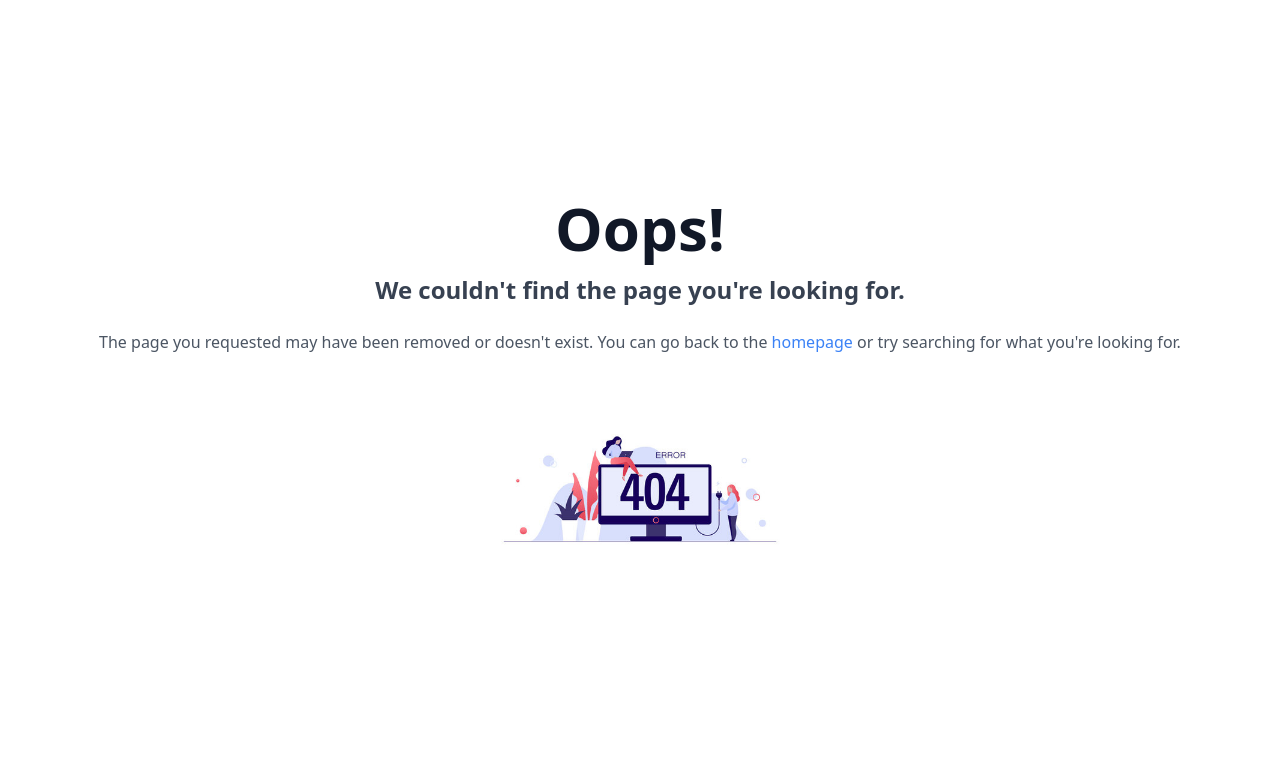
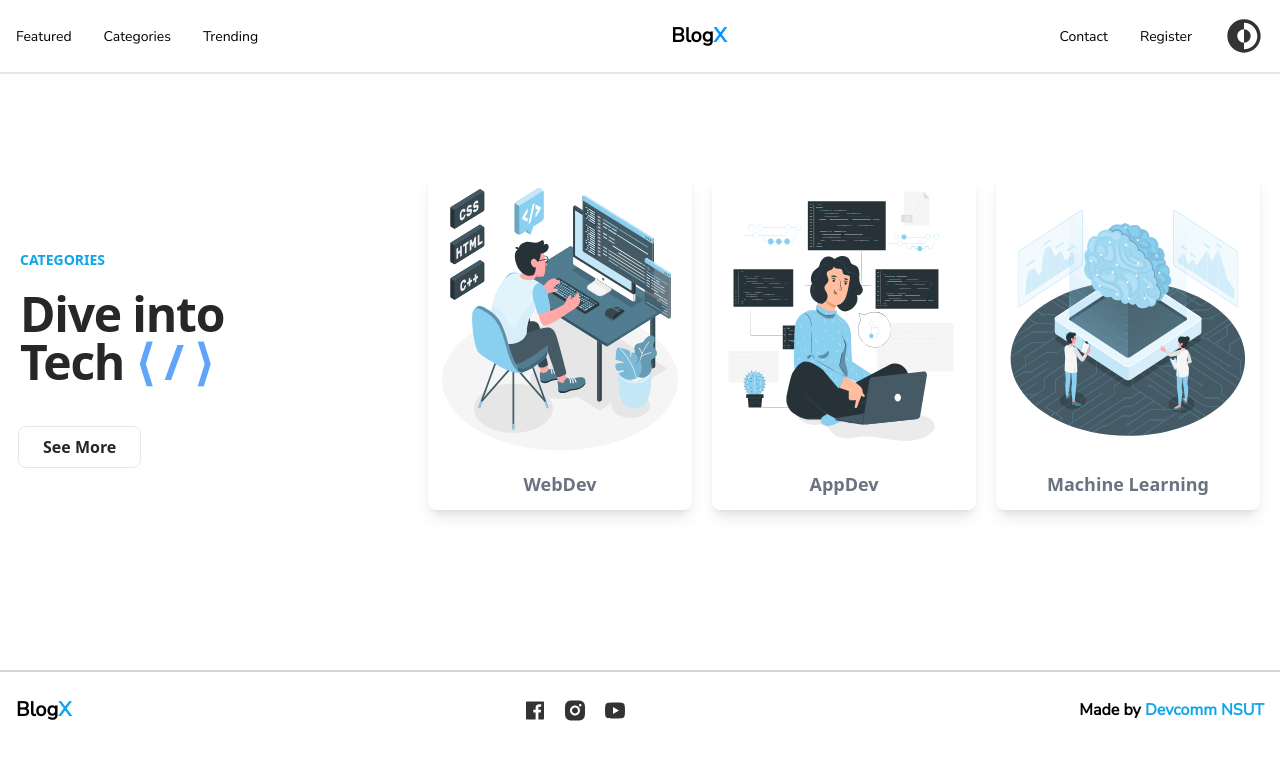
Before and after one commit to RashidSiddiqui2004/BlogX, a React (Vite) app: page /departments in a window 1280 px wide. Shown: the top 760 px of the page. Built offline with nearby package versions, Linux system fonts and the light colour scheme.

Commit message:
updated mobile responsiveness for category pages + updated App.jsx

```diff
--- a/src/App.jsx
+++ b/src/App.jsx
@@ -25,6 +25,7 @@ import TrendingPage from "./components/trendingBlogs.jsx/TrendingPage";
 import RegisterLayout from "./components/homepage/registration/RegisterLayout";
 import FeaturedPage from "./components/homepage/featured/FeaturedPage";
 import DeptBlogLayout from "./components/departmentBlogs/DeptBlogLayout";
+import DepartmentPage from "./components/departmentBlogs/DepartmentPage";
 
 // import AdminDashboard from './components/admin/AdminDashboard';
 
@@ -44,6 +45,8 @@ function App() {
           <Route path='/update-blog/:id' element={<UpdateBlogLayout />} />
 
           <Route path='/featured-blogs' element={<FeaturedPage />} />
+
+          <Route path='/departments' element={<DepartmentPage />} />
 
           <Route path="/trending-blogs" element={<div>
             <Layout>
--- a/src/components/departmentBlogs/DepartmentBlogs.jsx
+++ b/src/components/departmentBlogs/DepartmentBlogs.jsx
@@ -119,7 +119,6 @@ const DepartmentBlogs = () => {
                 </div>
 
 
-
             </div>
 
             {
@@ -179,7 +178,6 @@ const DepartmentBlogs = () => {
             }
 
 
-
         </div>
     )
 }
--- /dev/null
+++ b/src/components/departmentBlogs/DepartmentBlogsMobile.jsx
@@ -0,0 +1,109 @@
+
+
+import React, { useContext, useEffect } from 'react'
+import myContext from '../../context/data/myContext';
+import { Link, useParams } from 'react-router-dom';
+import extractFirstXWords from '../../utilities/initials/fetchXWords'
+import deptMap from '../../utilities/departments/DepartmentMap'
+import RecentDeptBlogs from './RecentDeptBlogs';
+
+const DepartmentBlogsMobile = () => {
+
+    const context = useContext(myContext);
+
+    const { mode, deptBlogs, getDepartmentBlogs } = context;
+
+    const isDarkTheme = (mode == "dark");
+
+    const params = useParams();
+    const departmentName = params.deptName;
+
+    const department = deptMap.get(departmentName);
+
+    // get dept specific blogs
+
+    useEffect(() => {
+
+        const fetchDeptBlogs = async () => {
+            try {
+                // Fetch dept blogs data
+                const deptBlogsData = await getDepartmentBlogs(departmentName);
+
+            } catch (error) {
+                console.log(error);
+            }
+        }
+
+        fetchDeptBlogs();
+    }, []);
+
+    useEffect(() => {
+        window.scrollTo(0, 0);
+    }, []);
+
+    return (
+        <div className="mt-10 w-full max-md:max-w-full min-h-screen">
+
+            <h1 className={`text-2xl md:text-5xl justify-center font-semibold my-3 py-3 border-y ${isDarkTheme ? 'text-white' : 'text-zinc-800'}`}>{department}</h1>
+
+            <h2 className={`text-lg flex justify-start mx-[5%] font-semibold ${isDarkTheme ? 'text-white' : 'text-zinc-800'}`}>All blog posts</h2>
+            {
+                (deptBlogs.length >= 1)
+
+                    ?
+
+                    <div className="mx-[5%] my-10">
+
+                        <div className='grid gap-x-8'>
+
+                            <div>
+
+                                {
+                                    deptBlogs && deptBlogs?.map((blog, index) => {
+
+                                        const { title,
+                                            summary,
+                                            author,
+                                            blogPoster,
+                                            tags,
+                                            claps,
+                                            minutesRead,
+                                            date,
+                                            id,
+                                        } = blog;
+
+                                        let shortSummary = extractFirstXWords(summary, 40);
+                                        shortSummary += ' ...'
+
+                                        return (
+                                            <Link to={`/blog/${title}/${id}`} key={index}>
+                                                <RecentDeptBlogs blogid={id} title={title}
+                                                    summary={shortSummary} blogPoster={blogPoster}
+                                                    author={author} tags={tags} claps={claps}
+                                                    publishDate={date} minutesRead={minutesRead}
+                                                />
+                                            </Link>
+                                        )
+
+                                    })
+                                }
+
+                            </div>
+
+
+                        </div>
+
+                    </div>
+
+                    :
+
+                    <>
+                    </>
+            }
+
+
+        </div>
+    )
+}
+
+export default DepartmentBlogsMobile
--- /dev/null
+++ b/src/components/departmentBlogs/DepartmentPage.jsx
@@ -0,0 +1,17 @@
+
+import React from 'react'
+import Navbar from '../homepage/navbar/Navbar'
+import Footer from '../homepage/footer/Footer'
+import CategorySection from '../homepage/categories/Categories'
+
+const DepartmentPage = () => {
+  return (
+    <div>
+        <Navbar/>
+        <CategorySection/>
+        <Footer/>
+    </div>
+  )
+}
+
+export default DepartmentPage
--- a/src/components/departmentBlogs/DeptBlogLayout.jsx
+++ b/src/components/departmentBlogs/DeptBlogLayout.jsx
@@ -3,13 +3,21 @@ import React from 'react'
 import DepartmentBlogs from './DepartmentBlogs'
 import Navbar from './../homepage/navbar/Navbar'
 import Footer from './../homepage/footer/Footer'
+import DepartmentBlogsMobile from './DepartmentBlogsMobile'
 
 const DeptBlogLayout = () => {
   return (
     <div>
-        <Navbar/>
-        <DepartmentBlogs/>
-        <Footer/>
+      <Navbar />
+      <div className='hidden md:block'>
+        <DepartmentBlogs />
+      </div>
+
+      <div className='block md:hidden'>
+        <DepartmentBlogsMobile />
+      </div>
+
+      <Footer />
     </div>
   )
 }
--- a/src/components/departmentBlogs/RecentDeptBlogs.jsx
+++ b/src/components/departmentBlogs/RecentDeptBlogs.jsx
@@ -18,7 +18,7 @@ const RecentDeptBlogs = ({
 
     return (
         <div
-            className={`flex flex-col mt-2 max-md:ml-0 max-md:w-full flex-grow h-full ${mode === "dark"
+            className={`flex flex-col mt-2 max-md:ml-0 max-md:w-full flex-grow md:h-full ${mode === "dark"
                 ? "bg-customBlue rounded-lg text-white"
                 : "bg-neutral-80 text-zinc-800"
                 }`}>
--- a/src/components/homepage/categories/CardsCategory.jsx
+++ b/src/components/homepage/categories/CardsCategory.jsx
@@ -2,12 +2,12 @@ import React from "react";
 
 const Card = ({ title, image }) => {
   return (
-    <div className="max-w-xs rounded md:rounded-xl overflow-hidden shadow-lg hover:shadow-2xl">
-      <div className="h-[80%]">
-        <img className="w-full bg-contain" src={image} alt="Card" />
+    <div className="max-w-xs rounded-lg shadow-lg min-h-40 hover:shadow-2xl">
+      <div className="aspect-w-16 aspect-h-9">
+        <img className="w-full h-full object-cover" src={image} alt="Card" />
       </div>
-      <div className="px-6 md:py-4 py-0">
-        <div className="md:text-xl text-xs mt-0 text-left font-normal">{title}</div>
+      <div className="px-4 py-3">
+        <div className="text-lg font-semibold">{title}</div>
       </div>
     </div>
   );
--- a/src/components/homepage/categories/Categories.jsx
+++ b/src/components/homepage/categories/Categories.jsx
@@ -1,5 +1,4 @@
 import React, { useContext, useState } from "react";
-import { useNavigate } from "react-router-dom";
 import myContext from "../../../context/data/myContext";
 import { Link } from 'react-router-dom';
 import Card from './CardsCategory';
@@ -11,7 +10,6 @@ import MLDept from './MLDept.svg';
 function CategorySection() {
   const context = useContext(myContext);
   const { mode } = context;
-  const navigate = useNavigate();
 
   const departmentData = [
     {
@@ -28,7 +26,7 @@ function CategorySection() {
     },
     {
       id: 3,
-      title: "AI & ML",
+      title: "Machine Learning",
       image: MLDept,
       url: 'machine-learning'
     },
@@ -38,15 +36,11 @@ function CategorySection() {
 
   const [currentIndex, setCurrentIndex] = useState(0);
 
-  // const handleSeeMoreClick = () => {
-  //   navigate("/blog");
-  // };
-
-
 
   return (
-    <div className="mt-[5%]">
-      <div className="md:w-[6%] md:mt-10 flex justify-around">
+    <div>
+
+      {/* <div className="md:w-[6%] flex justify-around">
         <button className={`prev mr-3 md:mr-0 hidden md:block ${mode === "dark"
           ? "bg- rounded-lg text-white"
           : "bg-neutral-80  text-gray-400"
@@ -55,9 +49,12 @@ function CategorySection() {
           ? "bg- rounded-lg text-white"
           : "bg-neutral-80 text-zinc-800"
           }`} >→</button>
-      </div>
-      <div className="flex flex-col justify-between md:flex-row md:py-12 md:h-[500px] h-[250px]">
-        <div className="flex gap-5 justify-between md:mt-8 md:w-[30%] max-md:flex-wrap ">
+      </div> */}
+
+
+      <div className="flex flex-col justify-between md:flex-row md:py-12 md:h-[500px]">
+
+        <div className="gap-5 mt-9  md:mt-[10%] md:w-[30%] max-md:flex-wrap">
           <div
             className={`flex text-start flex-col px-5 font-semibold max-md:max-w-full ${mode === "dark"
               ? "bg- rounded-lg text-white"
@@ -82,30 +79,30 @@ function CategorySection() {
                 } border-opacity-40 max-md:px-10 md:mt-10`}
               style={{ transform: "translateX(-30px)" }}
             >
-              <Link to={`/blog`}>
+              <Link to={`/departments`}>
                 <button>See More</button>
               </Link>
             </div>
           </div>
+
         </div>
-        <div className="md:w-[65%] w-[90%] mx-auto mt-20 md:ml-auto md:mr-5 flex justify-center items-center transition-transform duration-500 ease-in-out md:mb-[-3.5%]">
-          <div className={`grid grid-cols-3 gap-5 justify-between md:h-[80%] h-[140%] ${mode === "dark"
-            ? "bg- rounded-lg text-white"
-            : "bg-neutral-80 text-gray-500"
-            }`}>
+
+        <div className="md:w-[65%] w-[90%] mt-16 md:mt-2 mx-auto md:ml-auto md:mr-5 flex justify-center items-center transition-transform duration-500 ease-in-out md:mb-[-3.5%]">
+          <div className={`grid grid-cols-2 md:grid-cols-3 gap-5 justify-between md:h-[80%] h-[140%] ${mode === "dark" ? "bg- rounded-lg text-white" : "bg-neutral-80 text-gray-500"}`}>
             {departmentData.map((dept) => (
-
-                <Link to={`/department/${dept.url}`}
-                key={dept.id}>
-                  <Card
-                    title={dept.title}
-                    image={dept.image}
-                  />
-                </Link>
+              <Link to={`/department/${dept.url}`} key={dept.id}>
+                <Card
+                  title={dept.title}
+                  image={dept.image}
+                />
+              </Link>
             ))}
           </div>
         </div>
+
       </div>
+
+
       <div className="border-b border-gray-300 md:mt-24 mt-24"></div>
     </div>
   );
--- a/src/components/homepage/featured/FeaturedBlog.jsx
+++ b/src/components/homepage/featured/FeaturedBlog.jsx
@@ -25,7 +25,7 @@ const FeaturedBlog = ({featuredBlogs, currentIndex, mode}) => {
                         <div className="text-sm text-sky-500 uppercase max-md:max-w-full">
                             Featured Blogs
                         </div>
-                        <div className={`text-sm px-3 py-1 rounded-sm ml-3 md:ml-0
+                        <div className={`text-sm px-3 py-1 rounded-sm  md:ml-0
             ${mode === "dark" ? 'bg-gray-200 text-slate-800' : 'bg-slate-700 text-white'}`}>
                             {featuredBlogs[currentIndex]?.department}
                         </div>
--- a/src/components/homepage/navbar/Navbar.jsx
+++ b/src/components/homepage/navbar/Navbar.jsx
@@ -68,10 +68,14 @@ const Navbar = () => {
                 </div>
             </Link>
 
+
+
+            <Link to={'/departments'} className='md:flex md:gap-x-2'>
                 <div className="my-4 mx-6 text-[14px] flex items-center justify-start
         border-b-2 border-gray-600 py-4 w-[70%]">
                     Categories
                 </div>
+            </Link>
 
             <Link to={'/trending-blogs'} className='md:flex md:gap-x-2'>
                 <div className="my-4 mx-6 text-[14px] flex items-center
@@ -123,9 +127,11 @@ const Navbar = () => {
             </Link>
 
 
+            <Link to={'/departments'} className='md:flex md:gap-x-2'>
                 <div className="mx-4 text-[14px] hidden md:flex items-center">
                     Categories
                 </div>
+            </Link>
 
             <Link to={'/trending-blogs'} className='md:flex md:gap-x-2'>
                 <div className="mx-4 text-[14px] hidden md:flex items-center">
--- a/src/components/homepage/trending/BlogCard.jsx
+++ b/src/components/homepage/trending/BlogCard.jsx
@@ -17,7 +17,7 @@ const BlogCard = ({
 
     return (
         <div
-           className = {`flex flex-col max-w-md mt-2 max-md:ml-0 max-md:w-full flex-grow h-full ${mode === "dark"
+           className = {`flex flex-col max-w-md mt-2 max-md:ml-0 max-md:w-full flex-grow h-full transform transition-transform hover:scale-95   ${mode === "dark"
                  ? "bg-customBlue rounded-lg text-white"
                  : "bg-neutral-80 text-zinc-800"
                  }`}>
--- a/src/components/homepage/trending/Trending.jsx
+++ b/src/components/homepage/trending/Trending.jsx
@@ -55,7 +55,7 @@ function TrendingBlogs() {
 
 
       <div className="px-5 mt-10 w-full max-md:max-w-full">
-        <div className="grid md:grid-cols-3 h-full gap-x-4">
+        <div className="grid md:grid-cols-3 h-full gap-x-2">
           {
             allBlogs && allBlogs.slice(0, 6).map((blog, index) => {
 
```
Also changed, not shown: src/components/homepage/categories/blogimage.svg (deleted). Lines whose indentation alone changed are shown as unchanged.
